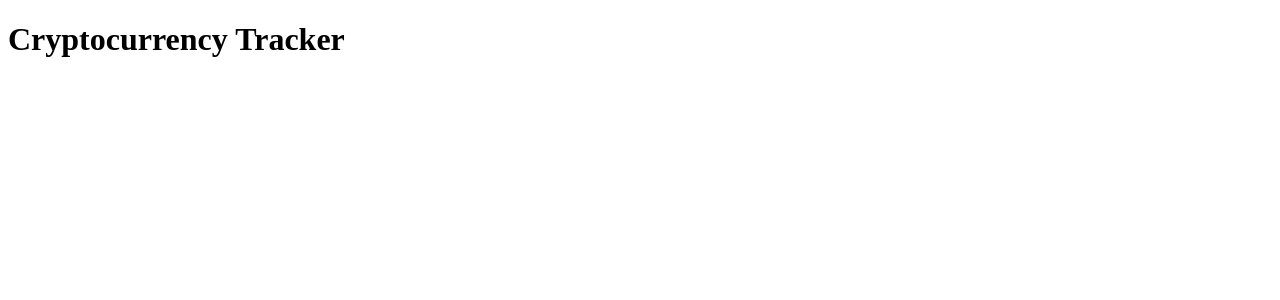
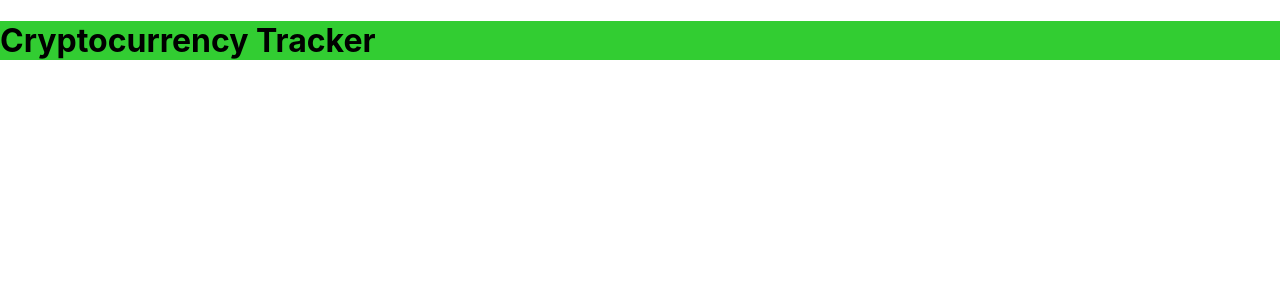
Before and after one commit to Jimfarrugia/crypto-watch, a React (Create React App) app: page / in a window 1280 px wide. Shown: the top 300 px of the page. Built offline with nearby package versions, Linux system fonts and the light colour scheme.

Commit message:
link stylesheet

```diff
--- a/src/index.css
+++ b/src/index.css
@@ -1,13 +1,17 @@
 body {
   margin: 0;
-  font-family: -apple-system, BlinkMacSystemFont, 'Segoe UI', 'Roboto', 'Oxygen',
-    'Ubuntu', 'Cantarell', 'Fira Sans', 'Droid Sans', 'Helvetica Neue',
+  font-family: -apple-system, BlinkMacSystemFont, "Segoe UI", "Roboto", "Oxygen",
+    "Ubuntu", "Cantarell", "Fira Sans", "Droid Sans", "Helvetica Neue",
     sans-serif;
   -webkit-font-smoothing: antialiased;
   -moz-osx-font-smoothing: grayscale;
 }
 
 code {
-  font-family: source-code-pro, Menlo, Monaco, Consolas, 'Courier New',
+  font-family: source-code-pro, Menlo, Monaco, Consolas, "Courier New",
     monospace;
 }
+
+.page-header {
+  background: limegreen;
+}
--- a/src/index.js
+++ b/src/index.js
@@ -1,6 +1,7 @@
 import React from "react";
 import ReactDOM from "react-dom";
 import App from "./App";
+import "./index.css";
 
 ReactDOM.render(
   <React.StrictMode>
```
